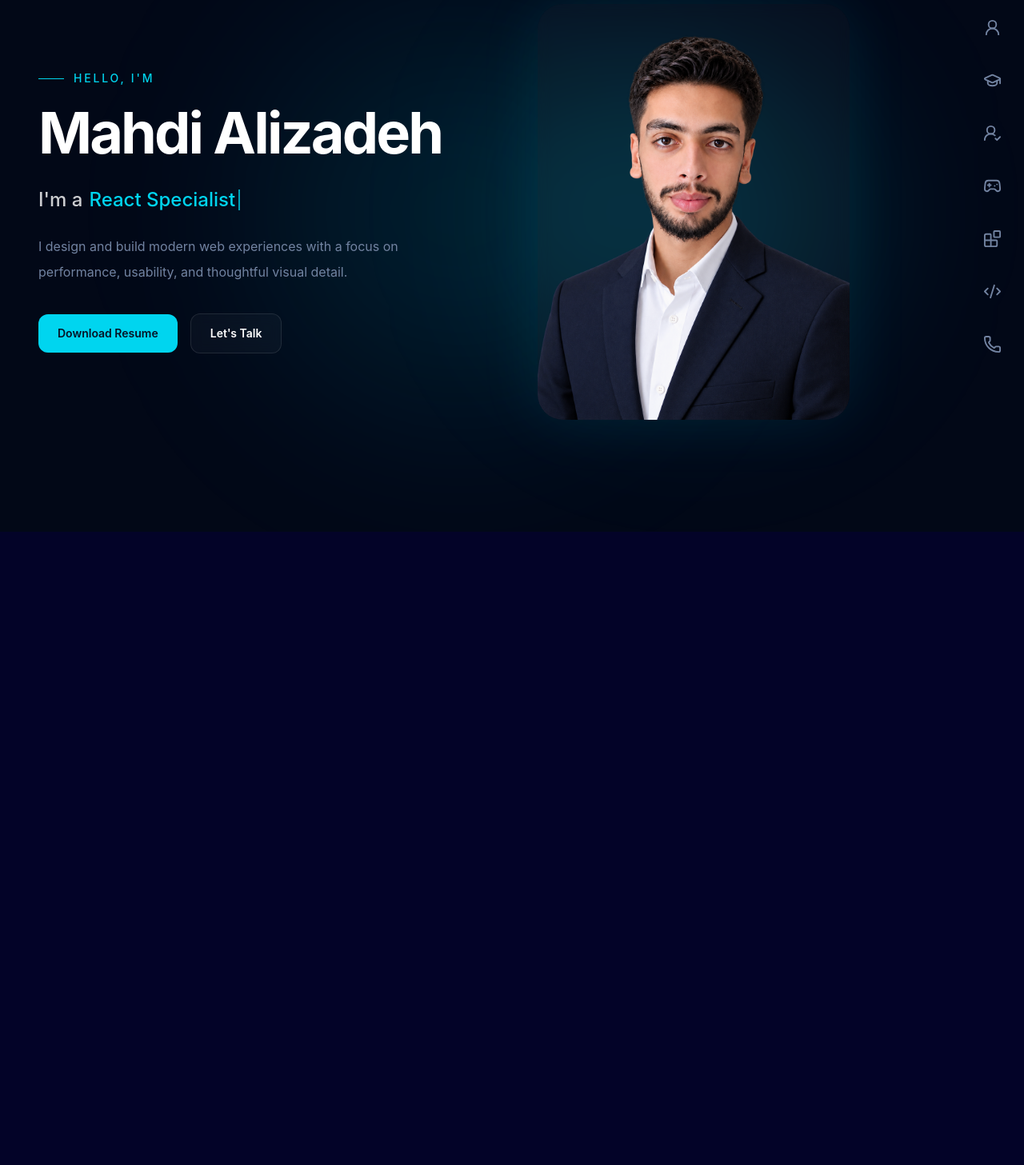
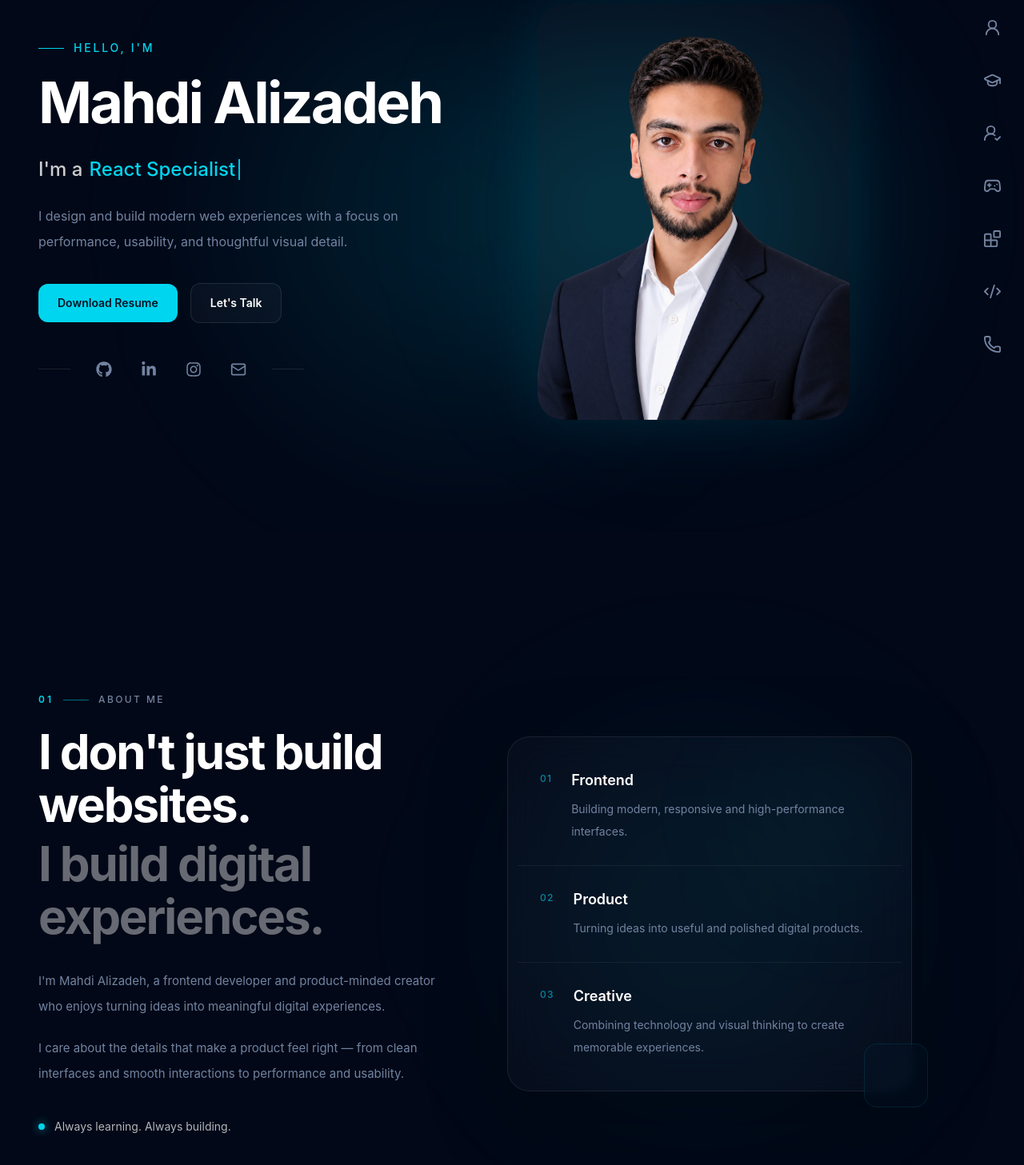
Before and after one commit to noyan-2005/portfolio, a React app in the folder portfolio/: page / in a window 1280 px wide. Shown: the part 135-1592 px from the top of the page at 80% size. Before the commit the page ends 800 px from the top, so only its background shows below. Built offline with nearby package versions, Linux system fonts and the light colour scheme; the HTML template or start-up script is replaced by a standard one.

Commit message:
added about me

```diff
--- a/portfolio/package.json
+++ b/portfolio/package.json
@@ -14,6 +14,7 @@
     "lucide-react": "^1.31.0",
     "react": "^19.2.8",
     "react-dom": "^19.2.8",
+    "react-icons": "^5.7.0",
     "tailwindcss": "^4.3.3"
   },
   "devDependencies": {
--- a/portfolio/src/App.jsx
+++ b/portfolio/src/App.jsx
@@ -1,5 +1,7 @@
 import Navbar from './components/header/Navbar'
 import Hero from './components/hero/Hero'
+import About from "./components/about/About";
+
 import './App.css'
 
 function App() {
@@ -8,6 +10,7 @@ function App() {
     <>
       <Navbar />
       <Hero />
+      <About />
     </>
   )
 }
--- /dev/null
+++ b/portfolio/src/components/about/About.jsx
@@ -0,0 +1,302 @@
+const expertise = [
+  {
+    number: "01",
+    title: "Frontend",
+    description:
+      "Building modern, responsive and high-performance interfaces.",
+  },
+  {
+    number: "02",
+    title: "Product",
+    description:
+      "Turning ideas into useful and polished digital products.",
+  },
+  {
+    number: "03",
+    title: "Creative",
+    description:
+      "Combining technology and visual thinking to create memorable experiences.",
+  },
+];
+
+export default function About() {
+  return (
+    <section
+      id="about"
+      className="
+        relative
+        min-h-screen
+        overflow-hidden
+        bg-[#020817]
+        py-32
+      "
+    >
+      {/* Background Glow */}
+      <div
+        className="
+          pointer-events-none
+          absolute
+          right-[15%]
+          top-1/2
+          h-[420px]
+          w-[420px]
+          -translate-y-1/2
+          rounded-full
+          bg-brand/[0.07]
+          blur-[120px]
+        "
+      />
+
+      {/* Content */}
+      <div
+        className="
+          relative
+          mx-auto
+          grid
+          min-h-[700px]
+          max-w-[1400px]
+          grid-cols-1
+          items-center
+          gap-20
+          px-8
+          pr-[120px]
+          lg:grid-cols-2
+          lg:px-12
+          lg:pr-[140px]
+        "
+      >
+        {/* =========================
+            Left — Introduction
+        ========================== */}
+
+        <div className="relative z-10">
+
+          {/* Section Label */}
+          <div className="mb-6 flex items-center gap-3">
+            <span
+              className="
+                text-xs
+                font-semibold
+                tracking-[0.25em]
+                text-brand
+              "
+            >
+              01
+            </span>
+
+            <span className="h-px w-8 bg-brand/50" />
+
+            <span
+              className="
+                text-xs
+                font-medium
+                tracking-[0.2em]
+                text-text-muted
+              "
+            >
+              ABOUT ME
+            </span>
+          </div>
+
+
+          {/* Heading */}
+          <h2
+            className="
+              max-w-[600px]
+              text-4xl
+              font-bold
+              leading-[1.1]
+              tracking-[-0.035em]
+              text-white
+              sm:text-5xl
+              lg:text-6xl
+            "
+          >
+            I don't just build websites.
+            <span className="mt-2 block text-white/40">
+              I build digital experiences.
+            </span>
+          </h2>
+
+
+          {/* Description */}
+          <div
+            className="
+              mt-8
+              max-w-[570px]
+              space-y-5
+              text-[15px]
+              leading-8
+              text-text-muted
+            "
+          >
+            <p>
+              I'm Mahdi Alizadeh, a frontend developer and
+              product-minded creator who enjoys turning ideas
+              into meaningful digital experiences.
+            </p>
+
+            <p>
+              I care about the details that make a product
+              feel right — from clean interfaces and smooth
+              interactions to performance and usability.
+            </p>
+          </div>
+
+
+          {/* Small Highlight */}
+          <div
+            className="
+              mt-10
+              flex
+              items-center
+              gap-3
+              text-sm
+              text-white/70
+            "
+          >
+            <span
+              className="
+                flex
+                size-2
+                rounded-full
+                bg-brand
+                shadow-[0_0_12px_rgba(0,213,239,0.7)]
+              "
+            />
+
+            Always learning. Always building.
+          </div>
+
+        </div>
+
+
+        {/* =========================
+            Right — Expertise
+        ========================== */}
+
+        <div className="relative z-10">
+
+          {/* Glass Container */}
+          <div
+            className="
+              relative
+              overflow-hidden
+              rounded-[28px]
+              border
+              border-white/[0.08]
+              bg-white/[0.025]
+              p-3
+              shadow-[0_30px_100px_rgba(0,0,0,0.25)]
+              backdrop-blur-xl
+            "
+          >
+
+            {/* Inner Glow */}
+            <div
+              className="
+                pointer-events-none
+                absolute
+                right-0
+                top-0
+                h-48
+                w-48
+                rounded-full
+                bg-brand/[0.06]
+                blur-[80px]
+              "
+            />
+
+            <div className="relative">
+
+              {expertise.map((item, index) => (
+                <div
+                  key={item.number}
+                  className={`
+                    group
+                    relative
+                    flex
+                    gap-6
+                    p-7
+                    transition-colors
+                    duration-300
+                    hover:bg-white/[0.025]
+
+                    ${
+                      index !== expertise.length - 1
+                        ? "border-b border-white/[0.06]"
+                        : ""
+                    }
+                  `}
+                >
+
+                  {/* Number */}
+                  <span
+                    className="
+                      pt-1
+                      text-xs
+                      font-medium
+                      tracking-widest
+                      text-brand/60
+                      transition-colors
+                      duration-300
+                      group-hover:text-brand
+                    "
+                  >
+                    {item.number}
+                  </span>
+
+
+                  {/* Content */}
+                  <div>
+                    <h3
+                      className="
+                        text-lg
+                        font-semibold
+                        text-white
+                      "
+                    >
+                      {item.title}
+                    </h3>
+
+                    <p
+                      className="
+                        mt-2
+                        max-w-[400px]
+                        text-sm
+                        leading-7
+                        text-text-muted
+                      "
+                    >
+                      {item.description}
+                    </p>
+                  </div>
+
+                </div>
+              ))}
+
+            </div>
+          </div>
+
+
+          {/* Decorative Element */}
+          <div
+            className="
+              absolute
+              -bottom-5
+              -right-5
+              size-20
+              rounded-2xl
+              border
+              border-brand/10
+              bg-brand/[0.02]
+              backdrop-blur-sm
+            "
+          />
+
+        </div>
+
+      </div>
+    </section>
+  );
+}
--- a/portfolio/src/components/hero/Hero.jsx
+++ b/portfolio/src/components/hero/Hero.jsx
@@ -1,5 +1,6 @@
 import TypingText from "./TypingText";
 import Button from "../ui/Button";
+import SocialLinks from "../ui/SocialLinks"
 
 export default function Hero() {
   return (
@@ -94,6 +95,8 @@ export default function Hero() {
                 </Button>
             </div>
 
+            <SocialLinks />
+
         </div>
 
 
--- /dev/null
+++ b/portfolio/src/components/ui/SocialLinks.jsx
@@ -0,0 +1,113 @@
+import { Mail } from "lucide-react";
+
+import {
+  FaGithub,
+  FaLinkedinIn,
+  FaInstagram,
+} from "react-icons/fa";
+
+const socialLinks = [
+  {
+    name: "GitHub",
+    icon: FaGithub,
+    href: "https://github.com/noyan-2005",
+  },
+  {
+    name: "LinkedIn",
+    icon: FaLinkedinIn,
+    href: "https://www.linkedin.com/in/mahdi-alizadeh-b4636942a/",
+  },
+  {
+    name: "Instagram",
+    icon: FaInstagram,
+    href: "https://instagram.com/thenoyan.dev",
+  },
+  {
+    name: "Email",
+    icon: Mail,
+    href: "ma13842791199@gmail.com",
+  },
+];
+
+export default function SocialLinks() {
+  return (
+    <div className="mt-10 flex items-center gap-6">
+      {/* Decorative line */}
+      <span className="h-px w-10 bg-white/10" />
+
+      <div className="flex items-center gap-5">
+        {socialLinks.map((social) => {
+          const Icon = social.icon;
+
+          return (
+            <a
+              key={social.name}
+              href={social.href}
+              target={social.name === "Email" ? undefined : "_blank"}
+              rel={
+                social.name === "Email"
+                  ? undefined
+                  : "noopener noreferrer"
+              }
+              aria-label={social.name}
+              className="
+                group
+                relative
+                flex
+                size-9
+                items-center
+                justify-center
+                rounded-lg
+                text-text-muted
+                transition-all
+                duration-300
+                hover:-translate-y-1
+                hover:text-brand
+              "
+            >
+              <Icon
+                size={20}
+                className="
+                  transition-all
+                  duration-300
+                  group-hover:drop-shadow-[0_0_8px_rgba(0,213,239,0.6)]
+                "
+              />
+
+              {/* Tooltip */}
+              <span
+                className="
+                  pointer-events-none
+                  absolute
+                  -top-9
+                  left-1/2
+                  -translate-x-1/2
+                  whitespace-nowrap
+                  rounded-md
+                  border
+                  border-white/10
+                  bg-sidebar-mid
+                  px-2.5
+                  py-1
+                  text-[11px]
+                  font-medium
+                  text-white
+                  opacity-0
+                  transition-all
+                  duration-200
+                  group-hover:-translate-y-1
+                  group-hover:opacity-100
+                "
+              >
+                {social.name}
+              </span>
+            </a>
+          );
+        })}
+
+      </div>
+
+      <span className="h-px w-10 bg-white/10" />
+    </div>
+  );
+}
```
Also changed, not shown: portfolio/src/index.css (line endings or trailing spaces), 1 other file (tests, documents, lock files or other folders).
